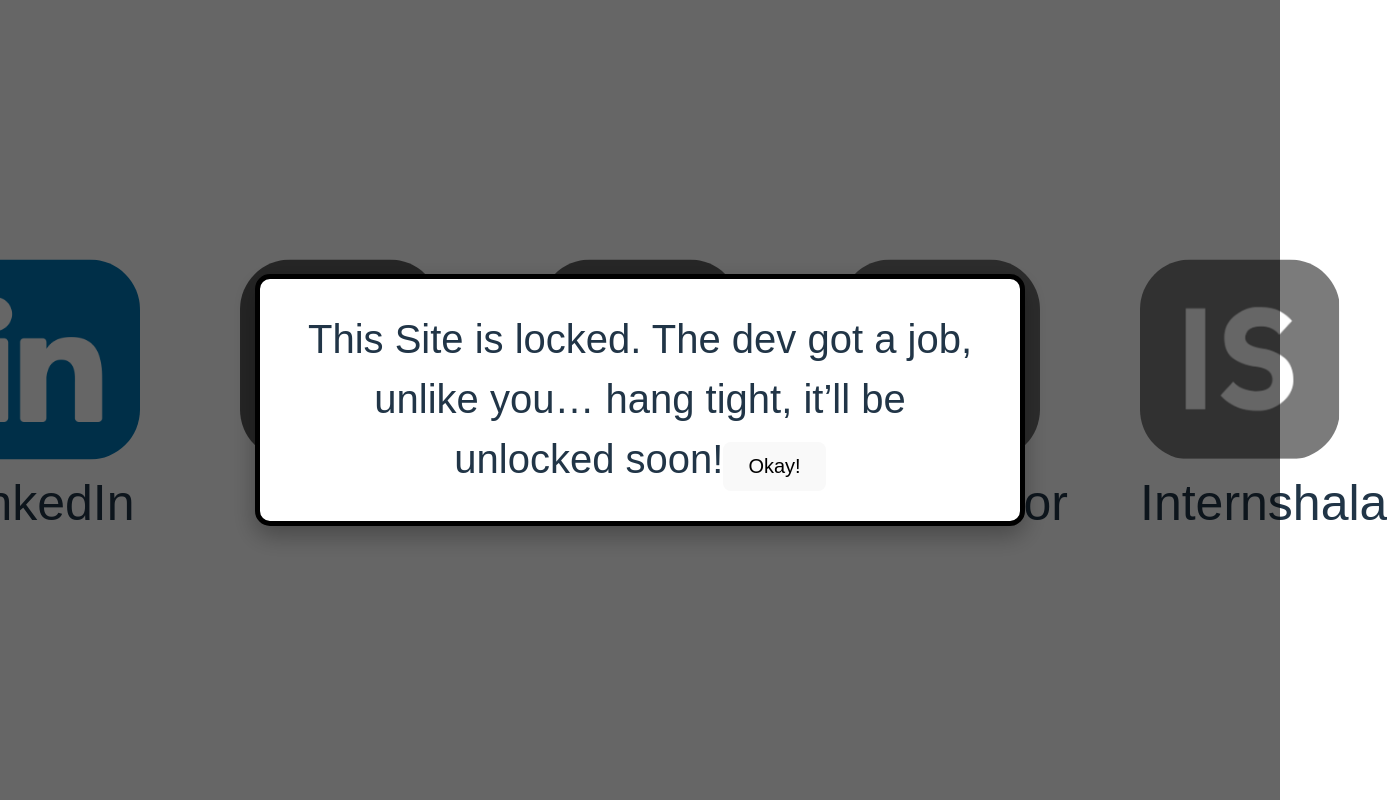
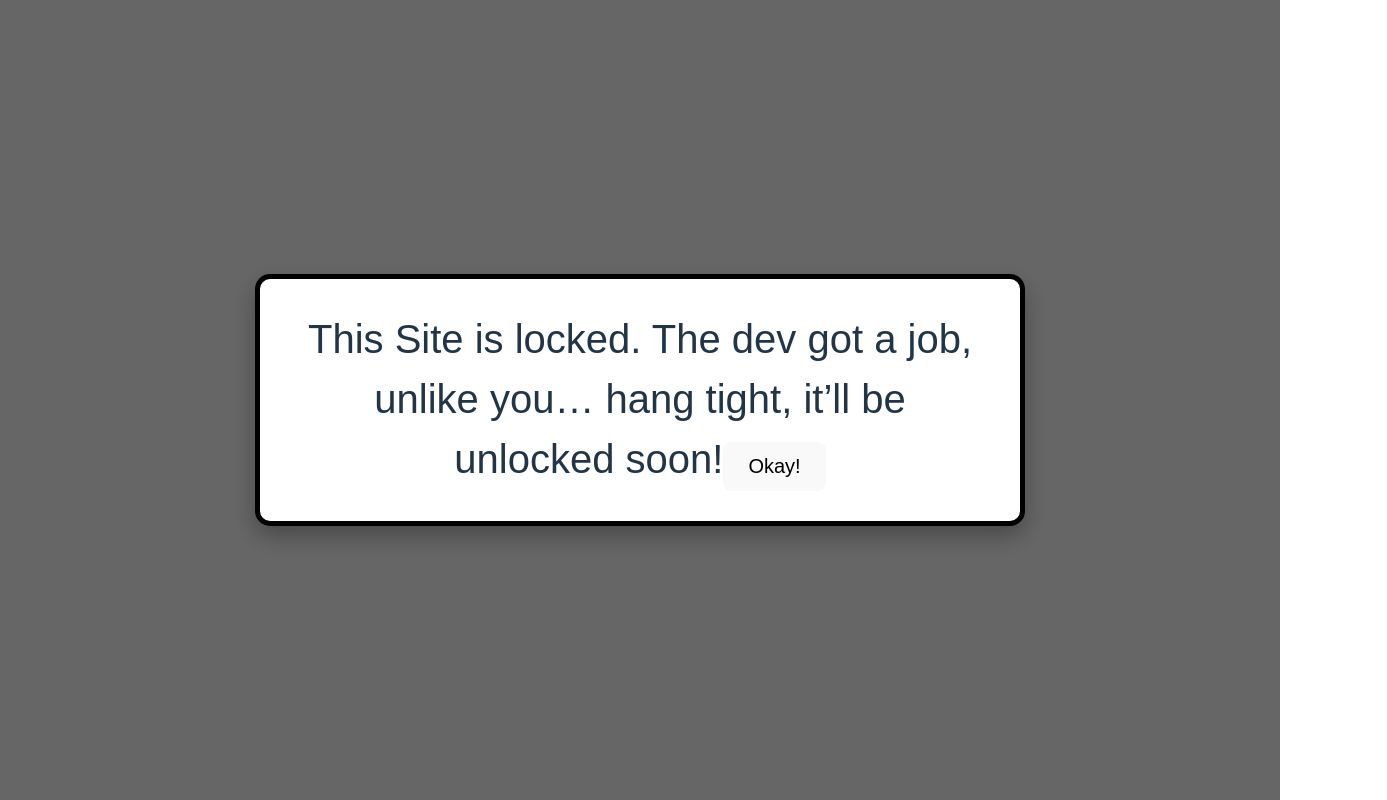
Before and after one commit to Sriram-Selvaperumal/advanced-job-search, a React (Vite) app in the folder advanced-job-search/: page / in a window 1280 px wide. Shown: the whole page, 1387 px wide, since content can reach past the window. Built offline with nearby package versions, Linux system fonts and the light colour scheme; a web font is replaced by a local one.

Commit message:
Update App

```diff
--- a/advanced-job-search/src/App.jsx
+++ b/advanced-job-search/src/App.jsx
@@ -1,16 +1,15 @@
-//import Navbar from "./components/Navbar";
-import Platforms from "./components/Platforms";
+import { useState } from "react";
 import Popup from "./components/Popup";
 
 function App() {
+  const [showPopup, setShowPopup] = useState(true);
+
   return (
     <>
-
-    <Platforms />
-    <Popup />
-
+      {showPopup && (
+        <Popup onClose={() => setShowPopup(false)} />
+      )}
     </>
-
   );
 }
 
```
